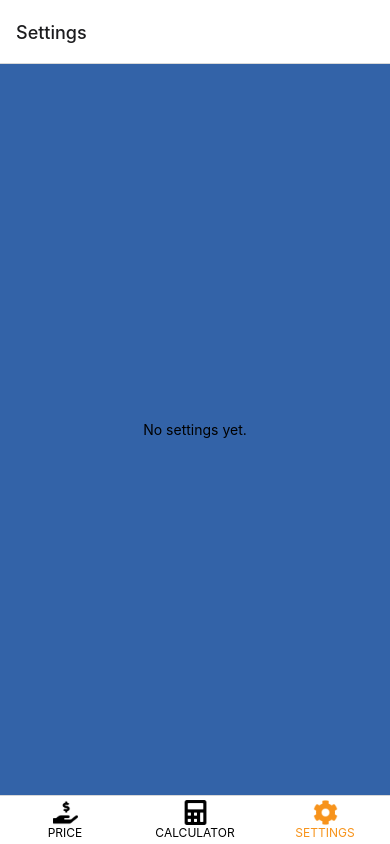
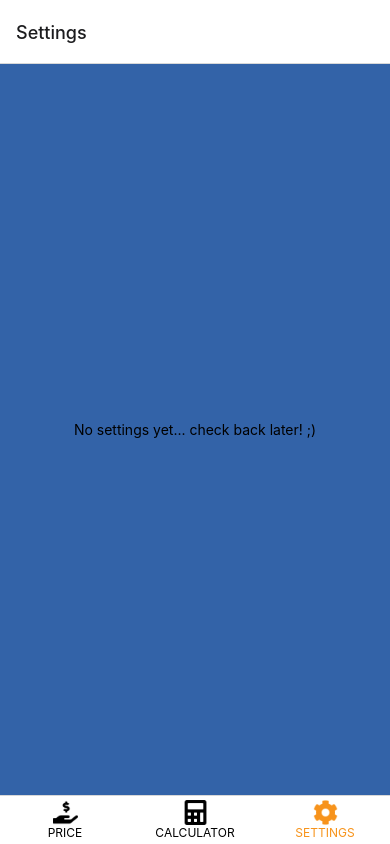
Before and after one commit to secondl1ght/btcpriceapp, a React Native app: screen /Settings in a window 390 px wide. Built offline with nearby package versions, Linux system fonts and the light colour scheme; no server answers.

Commit message:
Add more to settings message

```diff
--- a/components/settingscreen.js
+++ b/components/settingscreen.js
@@ -4,7 +4,7 @@ import { StyleSheet, Text, View } from "react-native";
 export function settingScreen() {
   return (
     <View style={styles.container}>
-      <Text>No settings yet.</Text>
+      <Text>No settings yet... check back later! ;)</Text>
     </View>
   );
 }
```
